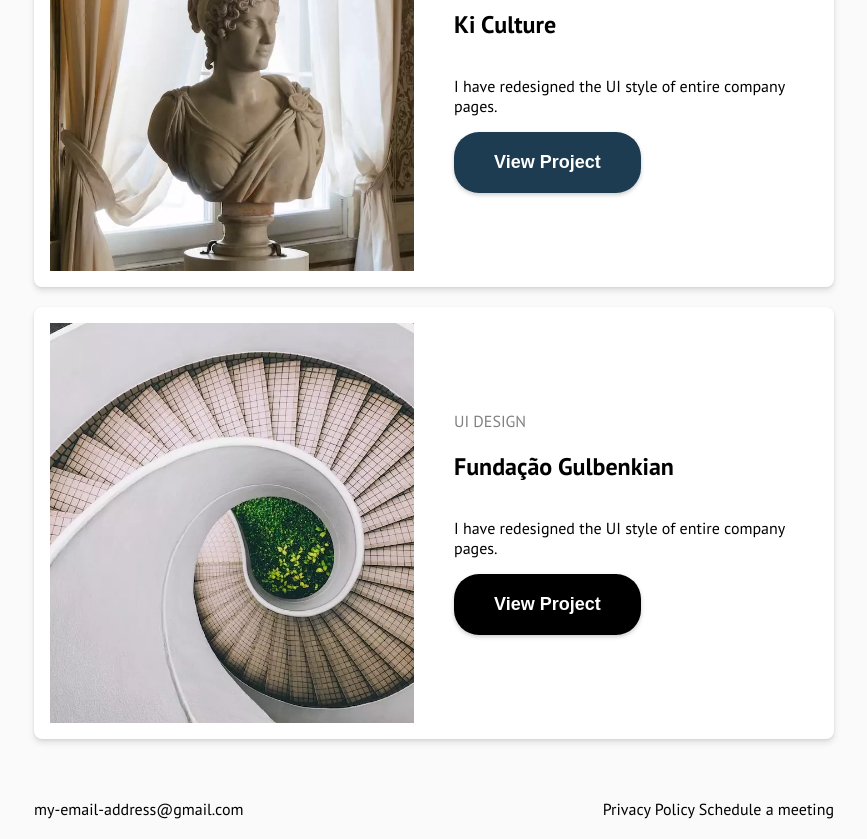
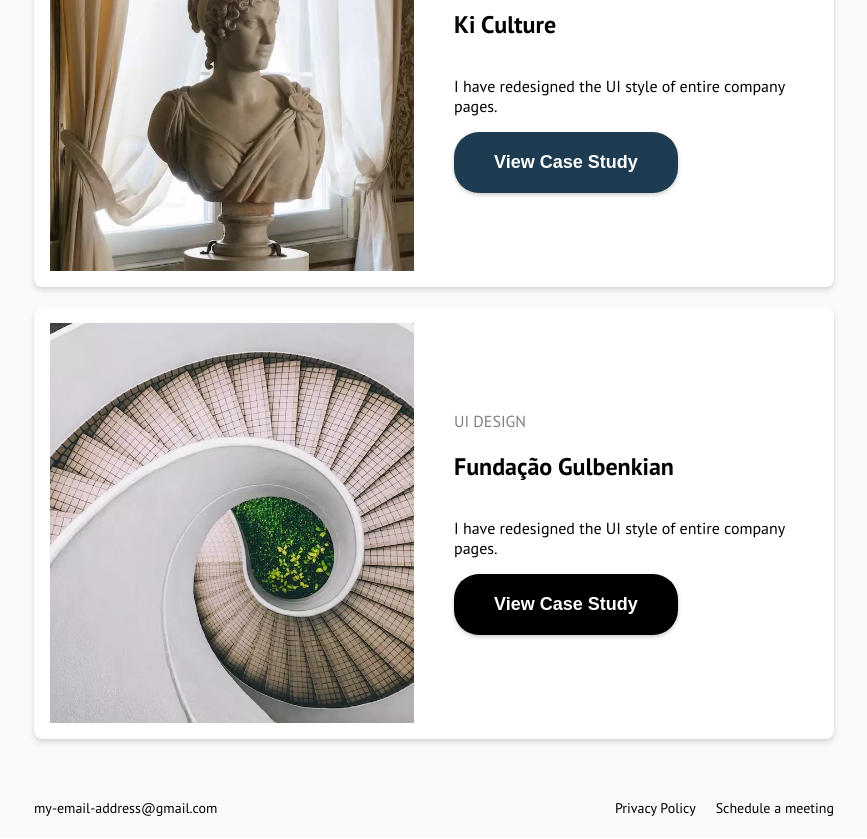
Before and after one commit to Jerome-Baille/lia-portfolio, an Angular app: page / in a window 1280 px wide. Shown: the part 2000-2839 px from the top of the page, without its empty margins (206-1073 px from the left). Built offline with nearby package versions, Linux system fonts and the light colour scheme.

Commit message:
Update FooterComponent layout and styling; enhance action links and adjust project overview button text

```diff
--- a/src/app/footer/footer.component.html
+++ b/src/app/footer/footer.component.html
@@ -4,13 +4,13 @@
             my-email-address&#64;gmail.com
         </span>
 
-        <div>
-            <span>
+        <div class="footer-right-column">
+            <a>
                 Privacy Policy
-            </span>
-            <span>
+            </a>
+            <a href="https://zcal.co/flavialiasilva" target="_blank">
                 Schedule a meeting
-            </span>
+            </a>
         </div>
     </div>
 </footer>
--- a/src/app/footer/footer.component.scss
+++ b/src/app/footer/footer.component.scss
@@ -1,5 +1,6 @@
 .footer {
     background-color: #FAFAFA;
+    font-size: 14px;
 
     .footer-layout {
         display: flex;
@@ -7,4 +8,9 @@
         align-items: flex-start;
         padding: 20px;
     }
+
+    &-right-column {
+        display: flex;
+        gap: 20px;
+    }
 }
--- a/src/app/project-overview/project-overview.component.html
+++ b/src/app/project-overview/project-overview.component.html
@@ -16,7 +16,7 @@
         </p>
 
         <button class="project-overview-button" [ngClass]="'button-bg-' + project.actionColor">
-            View Project
+            {{ project.action }}
         </button>
     </div>
 </section>
```
